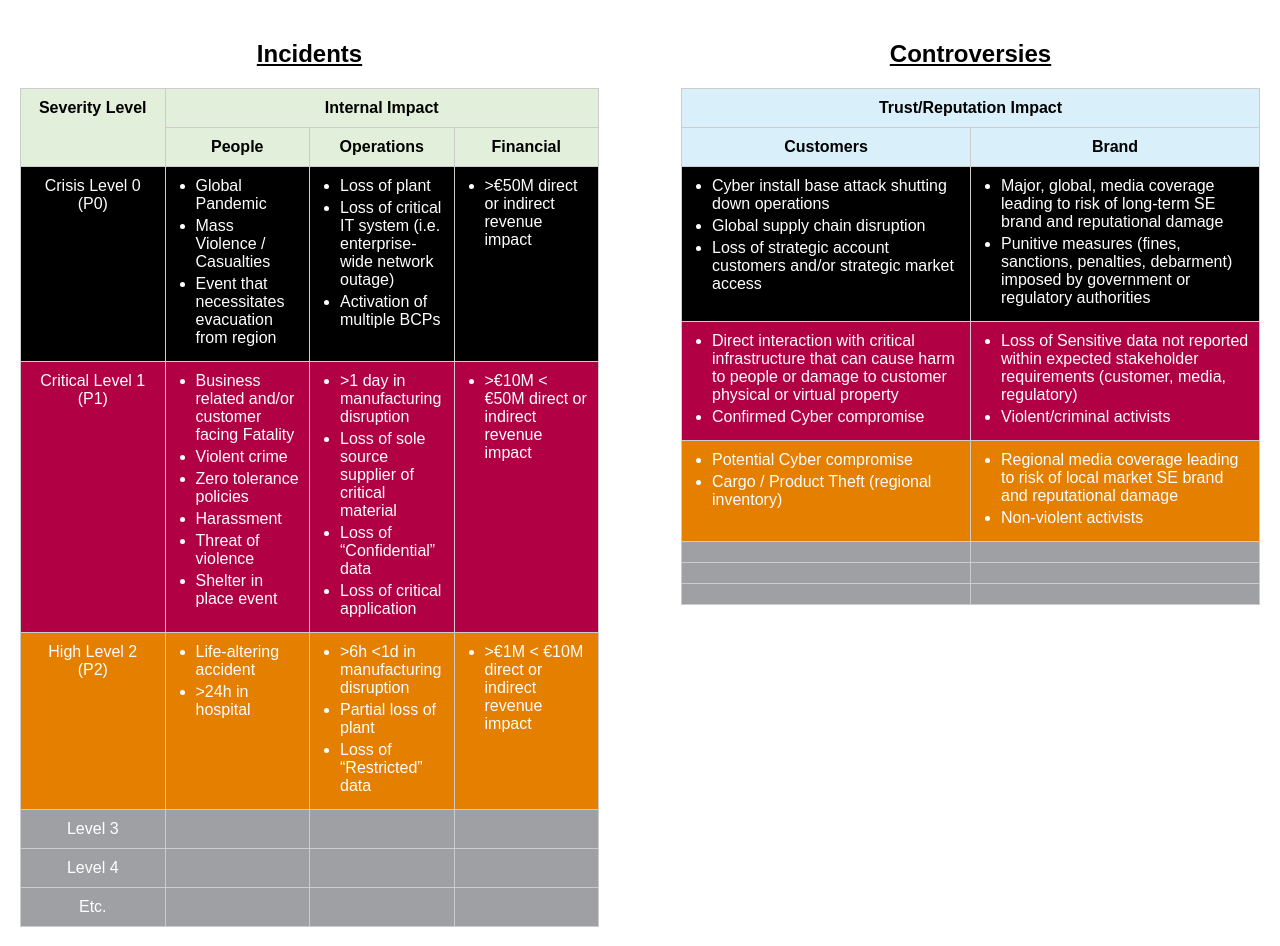
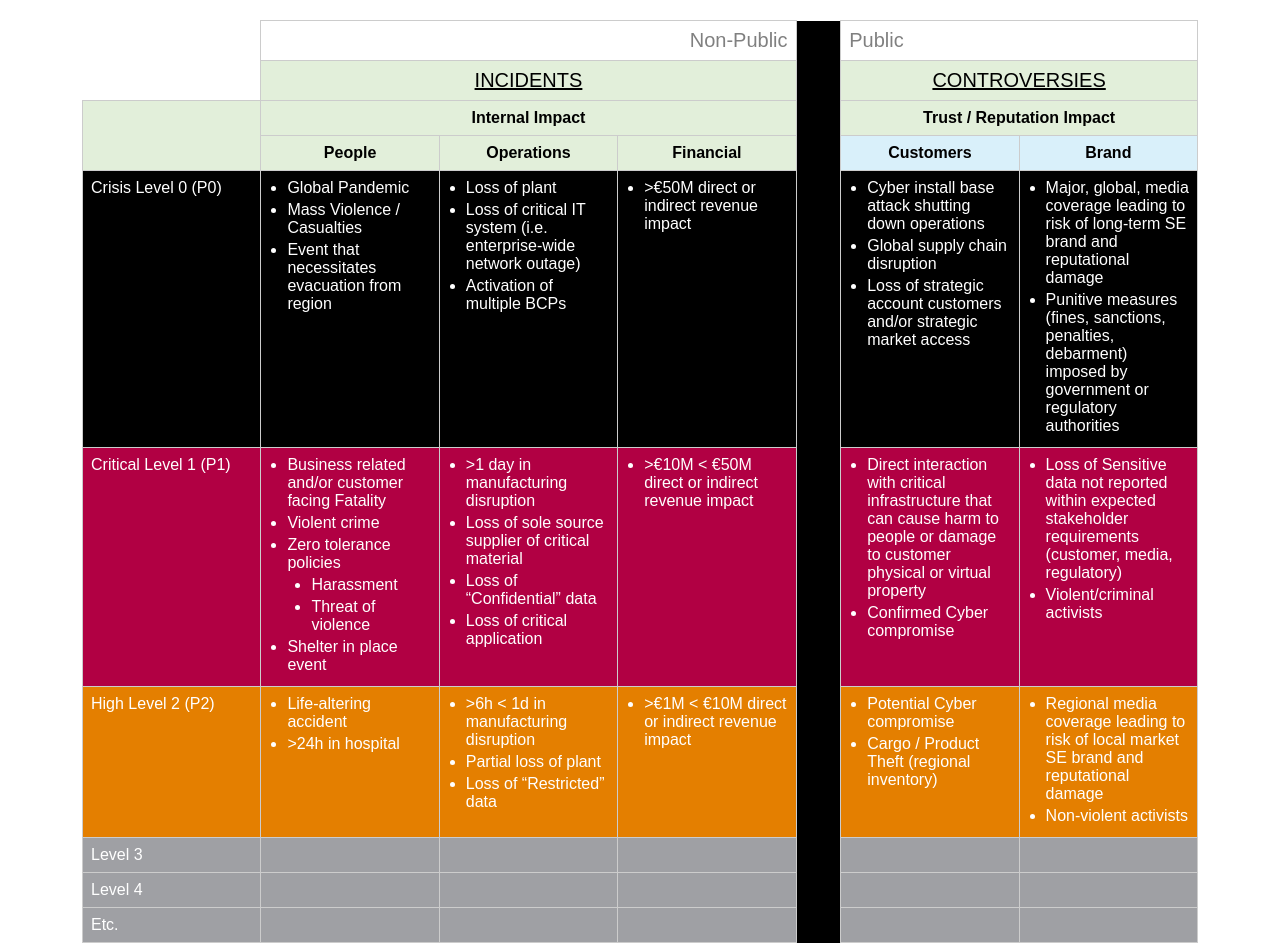
Before and after one commit to CarterteichSE/severitymatrix, a plain HTML site: page ICT Severity Matrix HTML (DRAFT).html in a window 1280 px wide. Drawn offline with Linux system fonts and the light colour scheme.

Commit message:
Update ICT Severity Matrix HTML (DRAFT).html

```diff
--- a/ICT Severity Matrix HTML (DRAFT).html
+++ b/ICT Severity Matrix HTML (DRAFT).html
@@ -5,150 +5,184 @@
   <title>Interactive Matrix Table</title>
   <style>
     body {
+      margin: 0;
+      padding: 20px;
+      font-family: Arial, sans-serif;
       display: flex;
       justify-content: center;
-      align-items: flex-start;
-      margin: 0;
-      padding: 0;
-      font-family: Arial, sans-serif;
-    }
-    .container {
-      display: flex;
-      flex-direction: row;
-      align-items: flex-start;
-    }
-    .table-container {
-      display: flex;
-      flex-direction: column;
-      align-items: center;
-      margin: 20px;
-    }
-    .table-container h2 {
-      text-align: center;
-      text-decoration: underline;
     }
     table {
       border-collapse: collapse;
       table-layout: fixed;
-      width: 100%;
+      width: 90%;
     }
+    colgroup col {
+      /* define widths */
+    }
+    col.incident  { width: 16%; }
+    col.separator { width: 6pt; background-color: black; }
+    col.controv   { width: 16%; }
+
     th, td {
       border: 1px solid #ccc;
-      padding: 10px;
-      text-align: center;
+      padding: 8px;
       vertical-align: top;
       position: relative;
       word-wrap: break-word;
     }
+
+    /* Remove left‐column borders for the first two header rows */
+    tr.annotation td:first-child,
+    tr.section-header-row td:first-child {
+      border: none;
+      background: transparent;
+    }
+
+    /* Annotation row */
+    tr.annotation td {
+      color: gray;
+      font-size: 20px;
+    }
+
+    /* Section titles */
+    .section-header-row td {
+      background: #E2EFDA;
+    }
+    .section-header {
+      font-size: 20px;
+      text-decoration: underline;
+      text-transform: uppercase;
+      text-align: center;
+    }
+
+    /* Subheaders */
+    tr.header-row th,
+    tr.subheader-row th {
+      text-align: center;
+      font-weight: bold;
+      text-decoration: none;
+    }
+    tr.header-row th { background: #E2EFDA; }
+    tr.subheader-row th.header-cell { background: #E2EFDA; }
+    tr.subheader-row th.trust-header { background: #D9F0FA; }
+
+    /* Row colors */
+    .severity-level { background: #000; color: #fff; }
+    .critical-level { background: #B10043; color: #fff; }
+    .high-level    { background: #E47F00; color: #fff; }
+    .level-etc     { background: #9FA0A4; color: #fff; }
+
     td ul {
+      margin: 0;
+      padding-left: 18px;
       text-align: left;
-      padding-left: 20px;
-      margin: 0;
     }
     td li {
       margin-bottom: 4px;
     }
-    .vertical-line {
-      border-left: 2px solid black;
-      height: 100%;
-      margin: 0 20px;
-    }
-    .header-cell {
-      background-color: #E2EFDA;
-    }
-    .severity-level {
-      background-color: #000000;
-      color: white;
-    }
-    .critical-level {
-      background-color: #B10043;
-      color: white;
-    }
-    .high-level {
-      background-color: #E47F00;
-      color: white;
-    }
-    .level-3-4-etc {
-      background-color: #9FA0A4;
-      color: white;
-    }
-    .trust-header {
-      background-color: #D9F0FA;
-      color: black;
-    }
+    li.indent { margin-left: 1.5em; }
     li[data-tooltip]:hover::after {
       content: attr(data-tooltip);
       position: absolute;
       background: #333;
       color: #fff;
-      padding: 5px 10px;
-      border-radius: 5px;
+      padding: 4px 8px;
+      border-radius: 4px;
       top: 100%;
       left: 50%;
       transform: translateX(-50%);
       white-space: nowrap;
       z-index: 10;
     }
+
+    /* Separator cell override */
+    .separator-cell {
+      background-color: #000 !important;
+      border: none !important;
+      width: 6pt;
+      padding: 0;
+    }
   </style>
 </head>
 <body>
 
-<div class="container">
+<table>
+  <colgroup>
+    <col class="incident">    <!-- Severity Level col -->
+    <col class="incident">    <!-- Incidents: People -->
+    <col class="incident">    <!-- Incidents: Operations -->
+    <col class="incident">    <!-- Incidents: Financial -->
+    <col class="separator">   <!-- Solid black separator, 6pt -->
+    <col class="controv">     <!-- Controversies: Customers -->
+    <col class="controv">     <!-- Controversies: Brand -->
+  </colgroup>
 
-  <!-- INCIDENTS -->
-  <div class="table-container">
-    <h2>Incidents</h2>
-    <table>
-      <tr>
-        <th class="header-cell" rowspan="2">Severity Level</th>
-        <th class="header-cell" colspan="3">Internal Impact</th>
+  <!-- Annotation row -->
+  <tr class="annotation">
+    <td></td>
+    <td colspan="3" style="text-align: right;">Non-Public</td>
+    <td class="separator-cell"></td>
+    <td colspan="2" style="text-align: left;">Public</td>
   </tr>
-      <tr>
+
+  <!-- Section titles -->
+  <tr class="section-header-row">
+    <td></td>
+    <td class="section-header" colspan="3">INCIDENTS</td>
+    <td class="separator-cell"></td>
+    <td class="section-header" colspan="2">CONTROVERSIES</td>
+  </tr>
+
+  <!-- Header rows -->
+  <tr class="header-row">
+    <th rowspan="2"></th>
+    <th colspan="3">Internal Impact</th>
+    <th class="separator-cell"></th>
+    <th colspan="2">Trust / Reputation Impact</th>
+  </tr>
+  <tr class="subheader-row">
     <th class="header-cell">People</th>
     <th class="header-cell">Operations</th>
     <th class="header-cell">Financial</th>
+    <td class="separator-cell"></td>
+    <th class="trust-header">Customers</th>
+    <th class="trust-header">Brand</th>
   </tr>
 
   <!-- P0 -->
   <tr class="severity-level">
     <td>Crisis Level 0 (P0)</td>
-
-        <!-- P0 People (already done) -->
     <td>
       <ul>
-            <li data-tooltip="Owner of Defining Severity: Health and Safety">
-              Global Pandemic
-            </li>
-            <li data-tooltip="Owner of Defining Severity: Global Security & Resilience">
-              Mass Violence / Casualties
-            </li>
-            <li data-tooltip="Owner of Defining Severity: Global Security & Resilience">
-              Event that necessitates evacuation from region
-            </li>
+        <li data-tooltip="Owner of Defining Severity: Health and Safety">Global Pandemic</li>
+        <li data-tooltip="Owner of Defining Severity: Global Security & Resilience">Mass Violence / Casualties</li>
+        <li data-tooltip="Owner of Defining Severity: Global Security & Resilience">Event that necessitates evacuation from region</li>
       </ul>
     </td>
-
-        <!-- P0 Operations -->
     <td>
       <ul>
-            <li data-tooltip="Owner of Defining Severity: Global Security & Resilience (BCM)">
-              Loss of plant
-            </li>
-            <li data-tooltip="Owner of Defining Severity: IT Systems (IMO)">
-              Loss of critical IT system (i.e. enterprise-wide network outage)
-            </li>
-            <li data-tooltip="Owner of Defining Severity: Global Security & Resilience (BCM)">
-              Activation of multiple BCPs
-            </li>
+        <li data-tooltip="Owner of Defining Severity: Global Security & Resilience (BCM)">Loss of plant</li>
+        <li data-tooltip="Owner of Defining Severity: IT Systems (IMO)">Loss of critical IT system (i.e. enterprise-wide network outage)</li>
+        <li data-tooltip="Owner of Defining Severity: Global Security & Resilience (BCM)">Activation of multiple BCPs</li>
       </ul>
     </td>
-
-        <!-- P0 Financial -->
     <td>
       <ul>
-            <li data-tooltip="Owner of Defining Severity: GRM">
-              >€50M direct or indirect revenue impact
-            </li>
+        <li data-tooltip="Owner of Defining Severity: GRM">>€50M direct or indirect revenue impact</li>
+      </ul>
+    </td>
+    <td class="separator-cell"></td>
+    <td>
+      <ul>
+        <li data-tooltip="Owner of Defining Severity: Cybersecurity">Cyber install base attack shutting down operations</li>
+        <li data-tooltip="Owner of Defining Severity: Cybersecurity">Global supply chain disruption</li>
+        <li data-tooltip="Owner of Defining Severity: Cybersecurity">Loss of strategic account customers and/or strategic market access</li>
+      </ul>
+    </td>
+    <td>
+      <ul>
+        <li data-tooltip="Owner of Defining Severity: Ethics & Compliance">Major, global, media coverage leading to risk of long-term SE brand and reputational damage</li>
+        <li data-tooltip="Owner of Defining Severity: Ethics & Compliance">Punitive measures (fines, sanctions, penalties, debarment) imposed by government or regulatory authorities</li>
       </ul>
     </td>
   </tr>
@@ -156,55 +190,40 @@
   <!-- P1 -->
   <tr class="critical-level">
     <td>Critical Level 1 (P1)</td>
-
-        <!-- P1 People -->
     <td>
       <ul>
-            <li data-tooltip="Owner of Defining Severity: Global Health and Safety">
-              Business related and/or customer facing Fatality
-            </li>
-            <li data-tooltip="Owner of Defining Severity: Global Security & Resilience">
-              Violent crime
-            </li>
-            <li data-tooltip="Owner of Defining Severity: Ethics & Compliance">
-              Zero tolerance policies
-            </li>
-            <li data-tooltip="Owner of Defining Severity: Global Health and Safety">
-              Harassment
-            </li>
-            <li data-tooltip="Owner of Defining Severity: Global Security & Resilience">
-              Threat of violence
-            </li>
-            <li data-tooltip="Owner of Defining Severity: Global Security & Resilience">
-              Shelter in place event
-            </li>
+        <li data-tooltip="Owner of Defining Severity: Global Health and Safety">Business related and/or customer facing Fatality</li>
+        <li data-tooltip="Owner of Defining Severity: Global Security & Resilience">Violent crime</li>
+        <li data-tooltip="Owner of Defining Severity: Ethics & Compliance">Zero tolerance policies</li>
+        <li class="indent" data-tooltip="Owner of Defining Severity: Global Health and Safety">Harassment</li>
+        <li class="indent" data-tooltip="Owner of Defining Severity: Global Security & Resilience">Threat of violence</li>
+        <li data-tooltip="Owner of Defining Severity: Global Security & Resilience">Shelter in place event</li>
       </ul>
     </td>
-
-        <!-- P1 Operations -->
     <td>
       <ul>
-            <li data-tooltip="Owner of Defining Severity: Product, Project, System Quality & Offer Reliability">
-              >1 day in manufacturing disruption
-            </li>
-            <li data-tooltip="Owner of Defining Severity: Procurement">
-              Loss of sole source supplier of critical material
-            </li>
-            <li data-tooltip="Owner of Defining Severity: Data">
-              Loss of “Confidential” data
-            </li>
-            <li data-tooltip="Owner of Defining Severity: IT Systems (IMO)">
-              Loss of critical application
-            </li>
+        <li data-tooltip="Owner of Defining Severity: Product, Project, System Quality & Offer Reliability">>1 day in manufacturing disruption</li>
+        <li data-tooltip="Owner of Defining Severity: Procurement">Loss of sole source supplier of critical material</li>
+        <li data-tooltip="Owner of Defining Severity: Data">Loss of “Confidential” data</li>
+        <li data-tooltip="Owner of Defining Severity: IT Systems (IMO)">Loss of critical application</li>
       </ul>
     </td>
-
-        <!-- P1 Financial -->
     <td>
       <ul>
-            <li data-tooltip="Owner of Defining Severity: GRM">
-              >€10M < €50M direct or indirect revenue impact
-            </li>
+        <li data-tooltip="Owner of Defining Severity: GRM">>€10M < €50M direct or indirect revenue impact</li>
+      </ul>
+    </td>
+    <td class="separator-cell"></td>
+    <td>
+      <ul>
+        <li data-tooltip="Owner of Defining Severity: Cybersecurity">Direct interaction with critical infrastructure that can cause harm to people or damage to customer physical or virtual property</li>
+        <li data-tooltip="Owner of Defining Severity: Cybersecurity">Confirmed Cyber compromise</li>
+      </ul>
+    </td>
+    <td>
+      <ul>
+        <li data-tooltip="Owner of Defining Severity: Cybersecurity">Loss of Sensitive data not reported within expected stakeholder requirements (customer, media, regulatory)</li>
+        <li data-tooltip="Owner of Defining Severity: Cybersecurity">Violent/criminal activists</li>
       </ul>
     </td>
   </tr>
@@ -212,171 +231,50 @@
   <!-- P2 -->
   <tr class="high-level">
     <td>High Level 2 (P2)</td>
-
-        <!-- P2 People -->
     <td>
       <ul>
-            <li data-tooltip="Owner of Defining Severity: Health and Safety">
-              Life-altering accident
-            </li>
-            <li data-tooltip="Owner of Defining Severity: Health and Safety">
-              >24h in hospital
-            </li>
+        <li data-tooltip="Owner of Defining Severity: Health and Safety">Life-altering accident</li>
+        <li data-tooltip="Owner of Defining Severity: Health and Safety">>24h in hospital</li>
       </ul>
     </td>
-
-        <!-- P2 Operations -->
     <td>
       <ul>
-            <li data-tooltip="Owner of Defining Severity: Product, Project, System Quality & Offer Reliability">
-              >6h <1d in manufacturing disruption
-            </li>
-            <li data-tooltip="Owner of Defining Severity: Global Security & Resilience (BCM)">
-              Partial loss of plant
-            </li>
-            <li data-tooltip="Owner of Defining Severity: Data">
-              Loss of “Restricted” data
-            </li>
+        <li data-tooltip="Owner of Defining Severity: Product, Project, System Quality & Offer Reliability">>6h < 1d in manufacturing disruption</li>
+        <li data-tooltip="Owner of Defining Severity: Global Security & Resilience (BCM)">Partial loss of plant</li>
+        <li data-tooltip="Owner of Defining Severity: Data">Loss of “Restricted” data</li>
       </ul>
     </td>
-
-        <!-- P2 Financial -->
     <td>
       <ul>
-            <li data-tooltip="Owner of Defining Severity: GRM">
-              >€1M < €10M direct or indirect revenue impact
-            </li>
+        <li data-tooltip="Owner of Defining Severity: GRM">>€1M < €10M direct or indirect revenue impact</li>
+      </ul>
+    </td>
+    <td class="separator-cell"></td>
+    <td>
+      <ul>
+        <li data-tooltip="Owner of Defining Severity: Cybersecurity">Potential Cyber compromise</li>
+        <li data-tooltip="Owner of Defining Severity: Cybersecurity">Cargo / Product Theft (regional inventory)</li>
+      </ul>
+    </td>
+    <td>
+      <ul>
+        <li data-tooltip="Owner of Defining Severity: Cybersecurity">Regional media coverage leading to risk of local market SE brand and reputational damage</li>
+        <li data-tooltip="Owner of Defining Severity: Cybersecurity">Non-violent activists</li>
       </ul>
     </td>
   </tr>
 
-      <!-- Level 3, 4, Etc. can remain blank or be customized as needed -->
-      <tr class="level-3-4-etc">
-        <td>Level 3</td>
-        <td></td>
-        <td></td>
-        <td></td>
+  <!-- Lower levels -->
+  <tr class="level-etc">
+    <td>Level 3</td><td></td><td></td><td></td><td class="separator-cell"></td><td></td><td></td>
   </tr>
-      <tr class="level-3-4-etc">
-        <td>Level 4</td>
-        <td></td>
-        <td></td>
-        <td></td>
+  <tr class="level-etc">
+    <td>Level 4</td><td></td><td></td><td></td><td class="separator-cell"></td><td></td><td></td>
   </tr>
-      <tr class="level-3-4-etc">
-        <td>Etc.</td>
-        <td></td>
-        <td></td>
-        <td></td>
+  <tr class="level-etc">
+    <td>Etc.</td><td></td><td></td><td></td><td class="separator-cell"></td><td></td><td></td>
   </tr>
 </table>
-  </div>
 
-  <div class="vertical-line"></div>
-
-  <!-- CONTROVERSIES -->
-  <div class="table-container">
-    <h2>Controversies</h2>
-    <table>
-      <tr>
-        <th class="trust-header" colspan="2">Trust/Reputation Impact</th>
-      </tr>
-      <tr>
-        <th class="trust-header">Customers</th>
-        <th class="trust-header">Brand</th>
-      </tr>
-
-      <!-- P0 -->
-      <tr class="severity-level">
-        <td>
-          <ul>
-            <li data-tooltip="Owner of Defining Severity: Cybersecurity">
-              Cyber install base attack shutting down operations
-            </li>
-            <li data-tooltip="Owner of Defining Severity: Cybersecurity">
-              Global supply chain disruption
-            </li>
-            <li data-tooltip="Owner of Defining Severity: Cybersecurity">
-              Loss of strategic account customers and/or strategic market access
-            </li>
-          </ul>
-        </td>
-        <td>
-          <ul>
-            <li data-tooltip="Owner of Defining Severity: Ethics & Compliance">
-              Major, global, media coverage leading to risk of long-term SE brand and reputational damage
-            </li>
-            <li data-tooltip="Owner of Defining Severity: Ethics & Compliance">
-              Punitive measures (fines, sanctions, penalties, debarment) imposed by government or regulatory authorities
-            </li>
-          </ul>
-        </td>
-      </tr>
-
-      <!-- P1 -->
-      <tr class="critical-level">
-        <td>
-          <ul>
-            <li data-tooltip="Owner of Defining Severity: Cybersecurity">
-              Direct interaction with critical infrastructure that can cause harm to people or damage to customer physical or virtual property
-            </li>
-            <li data-tooltip="Owner of Defining Severity: Cybersecurity">
-              Confirmed Cyber compromise
-            </li>
-          </ul>
-        </td>
-        <td>
-          <ul>
-            <li data-tooltip="Owner of Defining Severity: Cybersecurity">
-              Loss of Sensitive data not reported within expected stakeholder requirements (customer, media, regulatory)
-            </li>
-            <li data-tooltip="Owner of Defining Severity: Cybersecurity">
-              Violent/criminal activists
-            </li>
-          </ul>
-        </td>
-      </tr>
-
-      <!-- P2 -->
-      <tr class="high-level">
-        <td>
-          <ul>
-            <li data-tooltip="Owner of Defining Severity: Cybersecurity">
-              Potential Cyber compromise
-            </li>
-            <li data-tooltip="Owner of Defining Severity: Cybersecurity">
-              Cargo / Product Theft (regional inventory)
-            </li>
-          </ul>
-        </td>
-        <td>
-          <ul>
-            <li data-tooltip="Owner of Defining Severity: Cybersecurity">
-              Regional media coverage leading to risk of local market SE brand and reputational damage
-            </li>
-            <li data-tooltip="Owner of Defining Severity: Cybersecurity">
-              Non-violent activists
-            </li>
-          </ul>
-        </td>
-      </tr>
-
-      <!-- Level 3, 4, Etc. -->
-      <tr class="level-3-4-etc">
-        <td></td>
-        <td></td>
-      </tr>
-      <tr class="level-3-4-etc">
-        <td></td>
-        <td></td>
-      </tr>
-      <tr class="level-3-4-etc">
-        <td></td>
-        <td></td>
-      </tr>
-    </table>
-  </div>
-
-</div>
 </body>
 </html>
```
Lines whose indentation alone changed are shown as unchanged.
